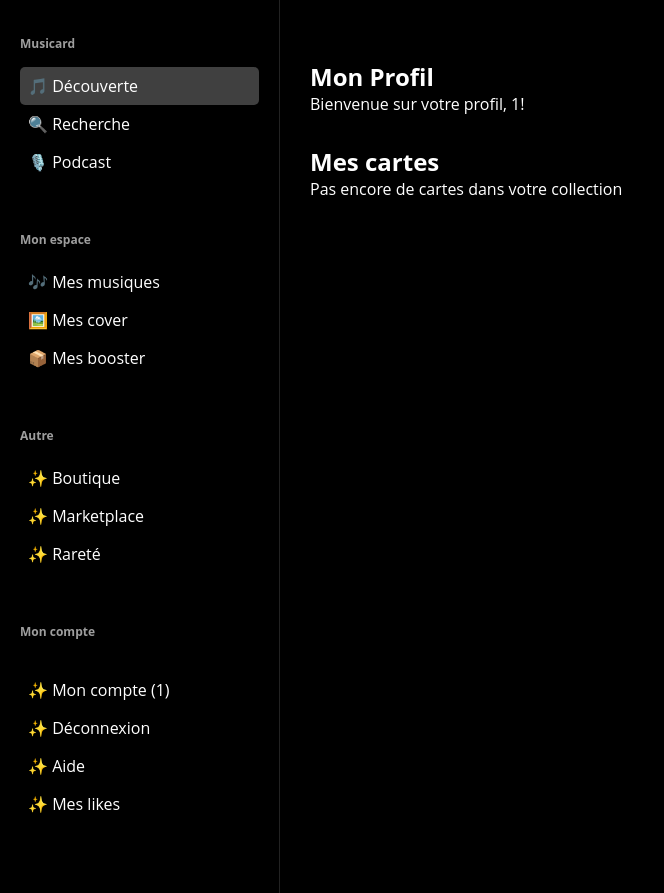
After one commit to Nicolas-IIM/Projet-axe-a1, a PHP site: page /pages/profile.php in a window 1280 px wide. The commit adds this page. Shown: the whole page, without its empty margins (0-664 px from the left). Run offline with PHP 8.4, Linux system fonts and the light colour scheme; the visitor is signed in with stand-in values (Sample User, id 1); data that the repository does not hold is empty.

Commit message:
Add profile.php for user profile display and update style.css for profile styling

```diff
--- a/css/style.css
+++ b/css/style.css
@@ -235,3 +235,12 @@ body {
     border-radius: 5px;
     cursor: pointer;
 }
+
+
+.profile{
+    padding-top: 30px;
+}
+
+.margin-10{
+    margin-top: 20px;
+}
--- /dev/null
+++ b/pages/profile.php
@@ -0,0 +1,101 @@
+<?php
+session_start();
+try {
+    $pdo = new PDO('mysql:host=localhost;dbname=musicard;charset=utf8', 'root', 'root');
+    $pdo->setAttribute(PDO::ATTR_ERRMODE, PDO::ERRMODE_EXCEPTION);
+} catch (PDOException $e) {
+    die("Erreur de connexion : " . $e->getMessage());
+}
+$currentUserId = $_SESSION["userid"];
+?>
+
+<!DOCTYPE html>
+<html lang="fr">
+<head>
+    <meta charset="UTF-8">
+    <meta name="viewport" content="width=device-width, initial-scale=1.0">
+    <title>Music App</title>
+    <link rel="stylesheet" href="../css/style.css">
+</head>
+<body>
+
+<div class="container">
+    <nav class="sidebar">
+        <div class="sidebar-section">
+            <h2>Musicard</h2>
+            <ul>
+                <li class="sidebar-section-hover">🎵 Découverte</li>
+                <li>🔍 Recherche</li>
+                <li>🎙️ Podcast</li>
+            </ul>
+        </div>
+        <div class="sidebar-section">
+            <h2>Mon espace</h2>
+            <ul>
+                <li>🎶 Mes musiques</li>
+                <li>🖼️ Mes cover</li>
+                <li>📦 Mes booster</li>
+            </ul>
+        </div>
+        <div class="sidebar-section">
+            <h2>Autre</h2>
+            <ul>
+                <li>✨ Boutique</li>
+                <li>✨ Marketplace</li>
+                <li>✨ Rareté</li>
+            </ul>
+        </div>
+        <div class="sidebar-section">
+            <h2>Mon compte</h2>
+            <ul>
+                <li>
+                    <?php
+                    if (isset($_SESSION["useruid"])) {
+                        echo "<li>✨ Mon compte (" . $_SESSION["useruid"] . ")</li>";
+                    } else {
+                        echo "non connecté.";
+                    }
+                    ?>
+                </li>
+                <li class="sans-mise-en-forme-liens"><a href="pages/includes/logout.inc.php">✨ Déconnexion</a></li>
+                <li class="sans-mise-en-forme-liens"><a href="pages/help/help.php">✨ Aide</a></li>
+                <li>✨ Mes likes</li>
+
+            </ul>
+        </div>
+    </nav>
+
+    <main class="main-content">
+        <div class="profile">
+            <h2>Mon Profil</h2>
+            <p>Bienvenue sur votre profil, <?php echo isset($_SESSION["useruid"]) ? $_SESSION["useruid"] : "Invité"; ?>!</p>
+        </div>
+
+
+        <section>
+            <h2 class="profile" >Mes cartes</h2>
+
+            <?php
+            $query = "SELECT tracks.title_track
+          FROM collection
+          INNER JOIN tracks ON collection.id_trc_spotify = tracks.id_trc_spotify
+          WHERE collection.iduser = $currentUserId";
+
+            $result = $pdo->query($query);
+            $myCards = $result->fetchAll(PDO::FETCH_ASSOC);
+
+            if ($myCards) {
+                foreach ($myCards as $card) {
+                    echo "<div class='card card-collection margin-10'>🎶 " . $card['title_track'] . "</div>";
+                }
+            } else {
+                echo "Pas encore de cartes dans votre collection";
+            }
+            ?>
+        </section>
+
+
+
+
+</body>
+</html>
```
